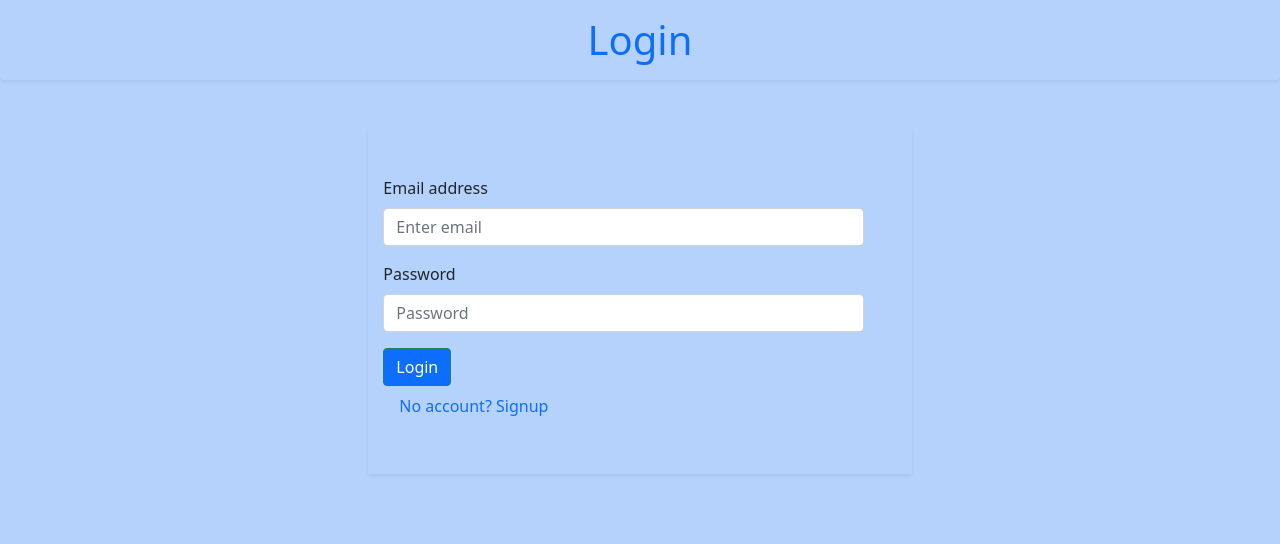
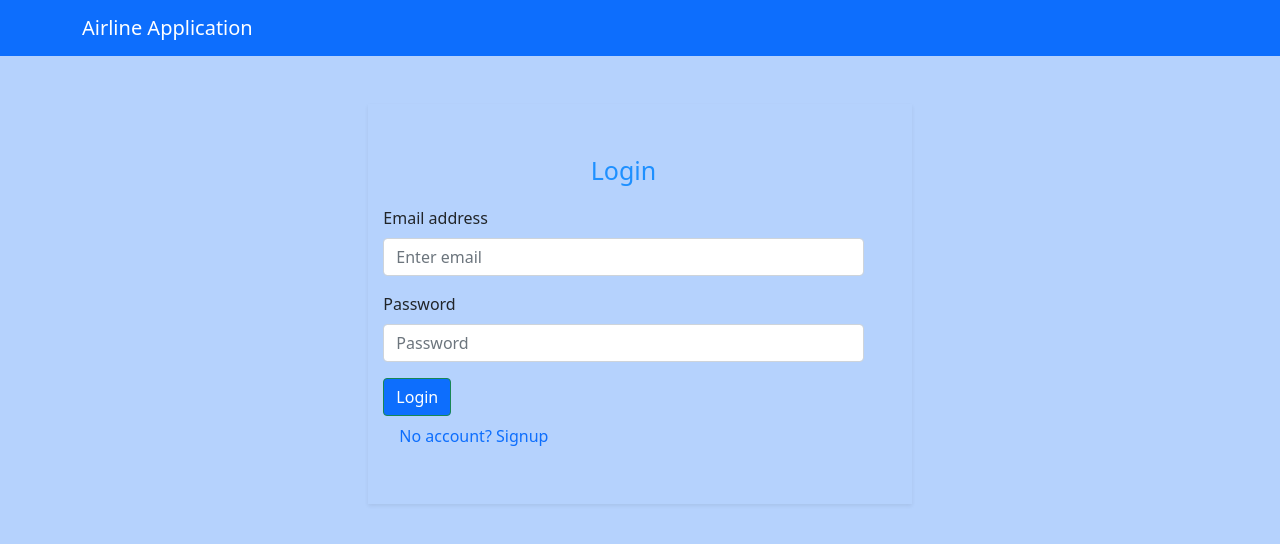
Before and after one commit to gopinathsjsu/team-project-vsrl_202_teamproject, a React (Create React App) app in the folder airline-application-frontend/: page /login in a window 1280 px wide. Shown: the top 544 px of the page. Built offline with nearby package versions, Linux system fonts and the light colour scheme.

Commit message:
Made css changes

```diff
--- a/airline-application-frontend/src/App.css
+++ b/airline-application-frontend/src/App.css
@@ -6,6 +6,12 @@ html, body {
 }
 .login{
   height:100%
+}
+
+.login-text{
+  color:dodgerblue;
+  font-size: 25px;
+  text-align: center;
 }
 .App-logo {
   height: 40vmin;
--- a/airline-application-frontend/src/admin/AddFlight.js
+++ b/airline-application-frontend/src/admin/AddFlight.js
@@ -72,7 +72,7 @@ const AddFlight =()=>{
         </form>
     )
     return (
-        <Base title="Create a flight here" description="Add a new flight" className="container p-4">
+        <Base title=" " description=" " className="container p-4">
             <div className="row bg-white ">
                 <div className="col md-8 offset md-2">
                     {successMessage()}
--- a/airline-application-frontend/src/components/login.component.js
+++ b/airline-application-frontend/src/components/login.component.js
@@ -5,7 +5,8 @@ import 'react-toastify/dist/ReactToastify.css';
 import { Form,Button,Container,Row,Col } from "react-bootstrap";
 import { signin,authenticate,isAuthenticated } from "../authHelper";
 import { Link,Redirect } from "react-router-dom";
-
+import NavBar from "./NavBar"
+import "../App.css"
  const Login=()=>{
             const [values,setValues]=useState({
                 email:"",
@@ -72,15 +73,15 @@ import { Link,Redirect } from "react-router-dom";
 
             const performRedirect=()=>{
                 if(didRedirect){
-                    if(user && user.role===1){
-                        return  <p>Redirect to admin</p>
+                    if(user && user.role===0){
+                        return  <Redirect to="/" />
                     }
-                    else
-                    return <p>Redirect to user</p>
+                    else if(user && user.role===1)
+                        return <Redirect to="/admin/dashboard" />
                 }
-                if(isAuthenticated()){
-                    return <Redirect to="/" />
-                }
+                // if(isAuthenticated()){
+                //     return <Redirect to="/" />
+                // }
             }
 
 
@@ -89,11 +90,13 @@ import { Link,Redirect } from "react-router-dom";
                 <Container className="login" fluid style={{paddingLeft:0,paddingRight:0,paddingBottom:0,marginRight:0,marginLeft:0, backgroundColor: "#b5d2fd"}}>
                     {/* {loadingMessage()} */}
                     {error && errorMessage()}
-                    <h1 className="shadow-sm  p-3 text-center rounded" style={{color:"#0D6EFD"}}>Login</h1>
+                    <NavBar/>
                     <Row className="mt-5">
                         <Col lg={5} md={6} sm={12} className="p-5 m-auto shadow-sm rounded-lg">
+                        <p className="login-text">Login</p>
                         <Form>
                      <Form.Group className="mb-3" controlId="formBasicEmail">
+
                     <Form.Label >Email address</Form.Label>
 
                     <Form.Control value={email} type="email" onChange={handleChange("email")} placeholder="Enter email" />
--- a/airline-application-frontend/src/core/Base.js
+++ b/airline-application-frontend/src/core/Base.js
@@ -1,7 +1,7 @@
 import React from "react";
 import Menu from "./Menu";
 import "../css/AdminDashboard.css"
-
+import NavBar from "../components/NavBar"
 const Base= ({
     title= "My Title",
     description= "My description",
@@ -10,10 +10,9 @@ const Base= ({
 })=> {
     return(
         <div>
+            <NavBar/>
            <div className="container-fluid adminCard">
                 <div className="jumbotron adminCard  text-white text-center">
-                    <h2 className="display-4">{title}</h2>
-                    <p className="lead">{description}</p>
                 </div>
                 <div className={className}>{children}</div>
            </div>
```
